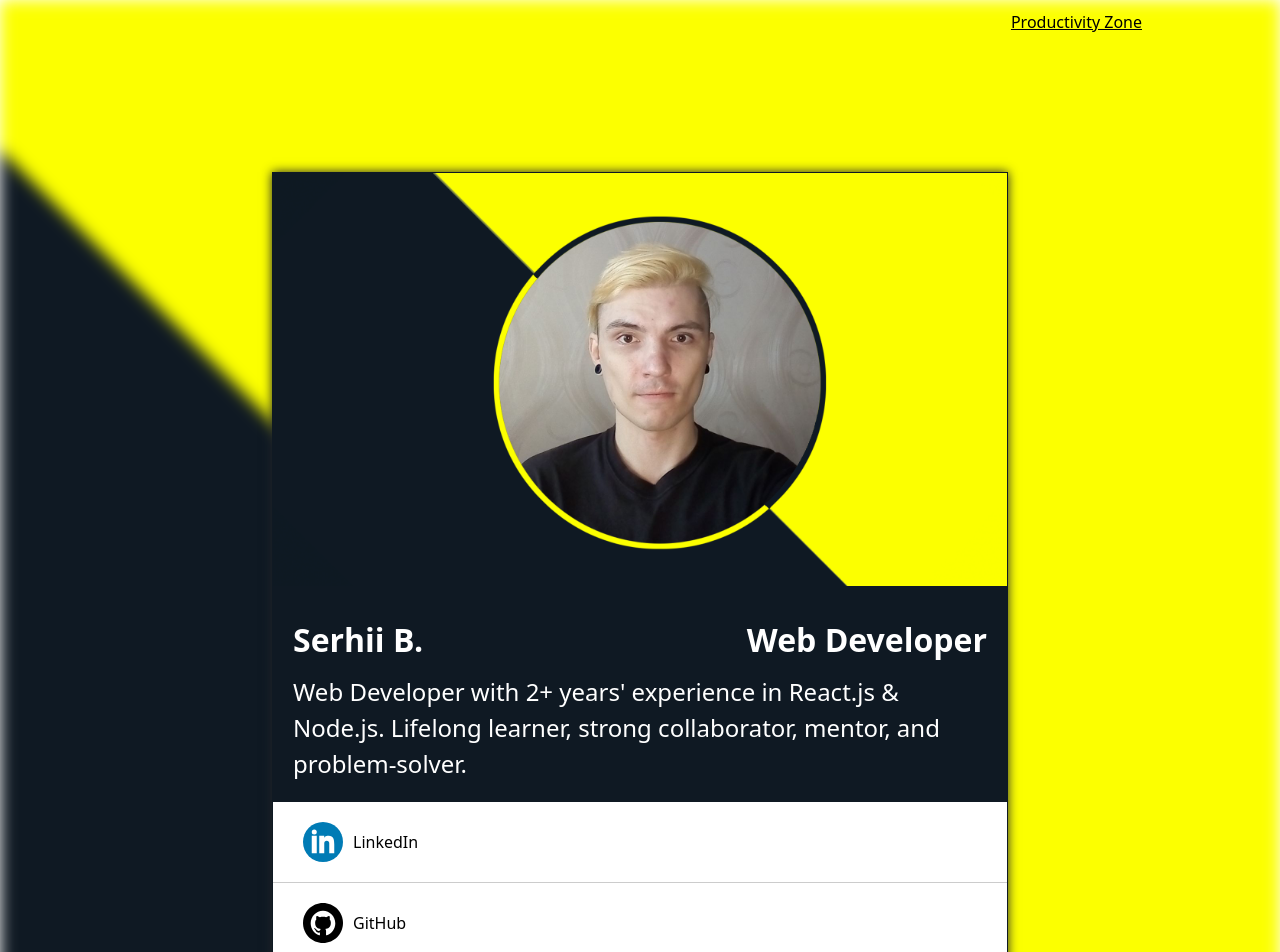
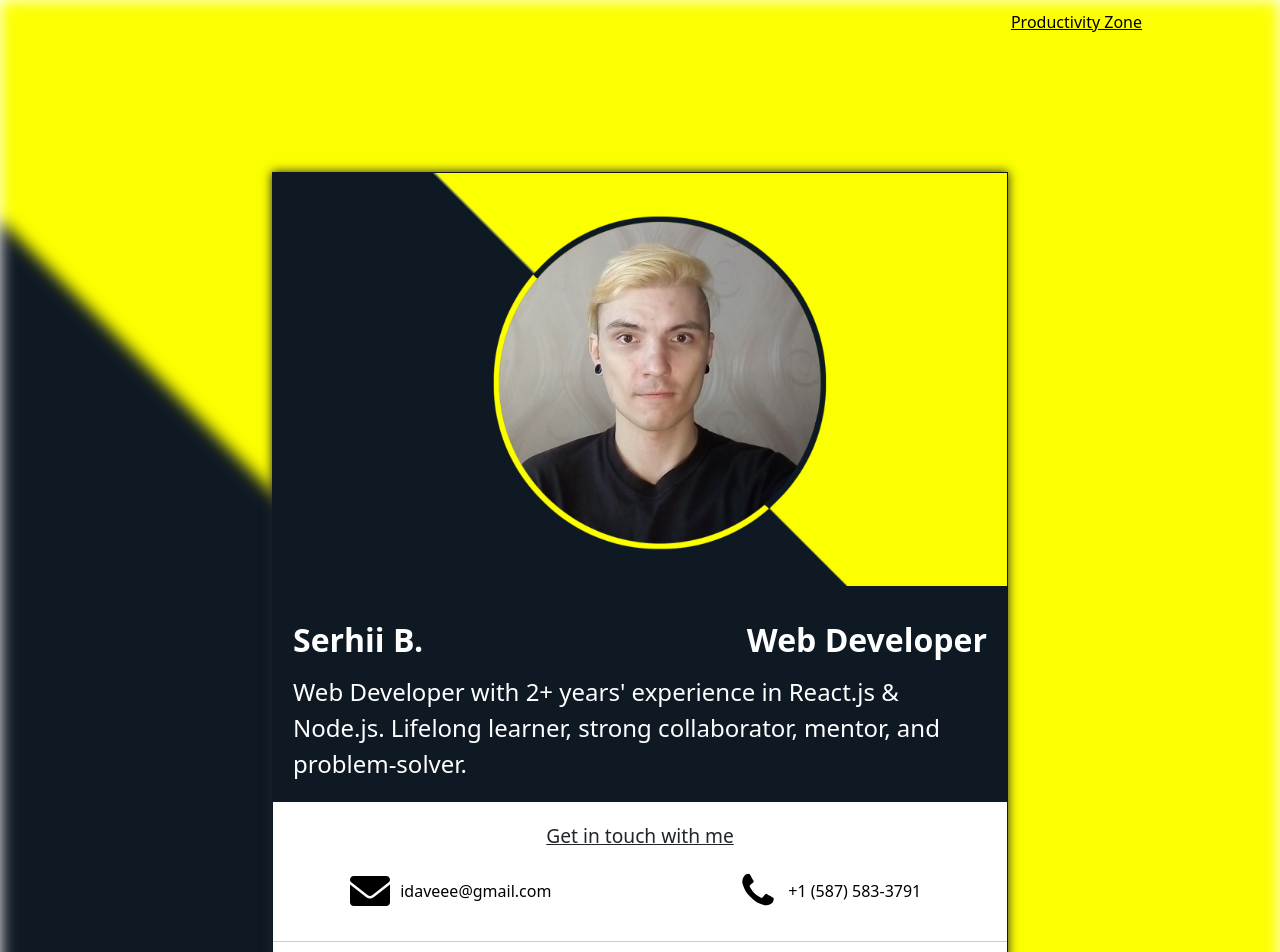
Before and after one commit to Jophkins/pomodoro-tasks-music, a React (Create React App) app: page / in a window 1280 px wide. Shown: the top 952 px of the page. Built offline with nearby package versions, Linux system fonts and the light colour scheme.

Commit message:
contacts block

```diff
--- a/public/index.html
+++ b/public/index.html
@@ -53,7 +53,7 @@
     <!-- /Yandex.Metrika counter -->
     <link rel="apple-touch-icon" href="%PUBLIC_URL%/logo192.png"/>
     <link rel="manifest" href="%PUBLIC_URL%/manifest.json"/>
-    <title>pwm</title>
+    <title>Serhii B. – Web Developer</title>
 </head>
 <body>
 <div id="root"></div>
--- a/src/pages/MainPage/MainPage.module.scss
+++ b/src/pages/MainPage/MainPage.module.scss
@@ -69,6 +69,34 @@ nav {
   }
 }
 
+.contacts {
+  padding: 10px 0 30px;
+  border-bottom: 1px solid #cccccc;
+
+  span {
+    font-size: 1.2rem;
+    text-decoration: underline;
+    padding: 10px;
+  }
+
+  .links {
+    margin-top: 10px;
+    width: 100%;
+    display: flex;
+    justify-content: center;
+    align-items: center;
+    gap: 3%;
+    text-decoration: none;
+
+    p {
+      margin: 0;
+      padding: 0;
+      font-size: 1rem;
+      color: #000;
+    }
+  }
+}
+
 .social {
     ul {
       margin: 0;
--- a/src/pages/MainPage/index.jsx
+++ b/src/pages/MainPage/index.jsx
@@ -10,6 +10,9 @@ import website_icon from '../../assets/images/website_icon.svg';
 import facebook_icon from '../../assets/images/facebook_icon.svg';
 import instagram_icon from '../../assets/images/instagram_icon.svg';
 import twitter_icon from '../../assets/images/twitter_icon.svg';
+import email_icon from  '../../assets/images/email_icon.svg';
+import phone_icon from '../../assets/images/phone_icon.svg';
+
 import MainPageNav from "./MainPageNav";
 
 const MainPage = () => {
@@ -76,6 +79,23 @@ const MainPage = () => {
                 Web Developer with 2+ years' experience in React.js & Node.js. Lifelong learner, strong collaborator, mentor, and
                 problem-solver.
               </div>
+              <div className={styles.contacts}>
+                <div className="row">
+                  <span className="text-center">Get in touch with me</span>
+                  <div className="col-12 col-md-6">
+                    <a className={styles.links} href="mailto:idaveee@gmail.com">
+                      <img width="40" src={email_icon} alt=""/>
+                      <p>idaveee@gmail.com</p>
+                    </a>
+                  </div>
+                  <div className="col-12 col-md-6">
+                    <a className={styles.links} href="tel:15875833791">
+                      <img width="40" src={phone_icon} alt=""/>
+                      <p>+1 (587) 583-3791</p>
+                    </a>
+                  </div>
+                </div>
+              </div>
               <div className={styles.social}>
                 <ul>
                   {social.map(i => {
```
Also changed, not shown: src/assets/images/email_icon.svg (added), src/assets/images/phone_icon.svg (added).
